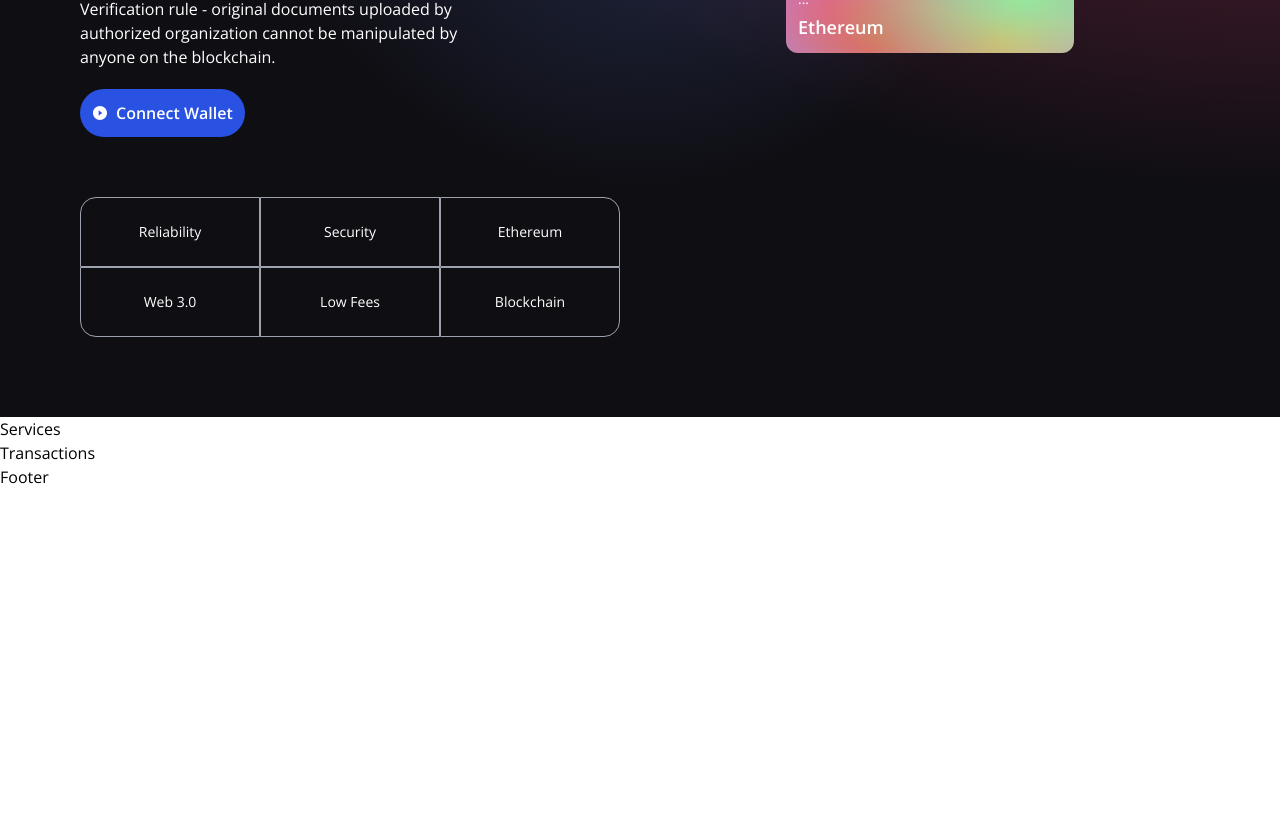
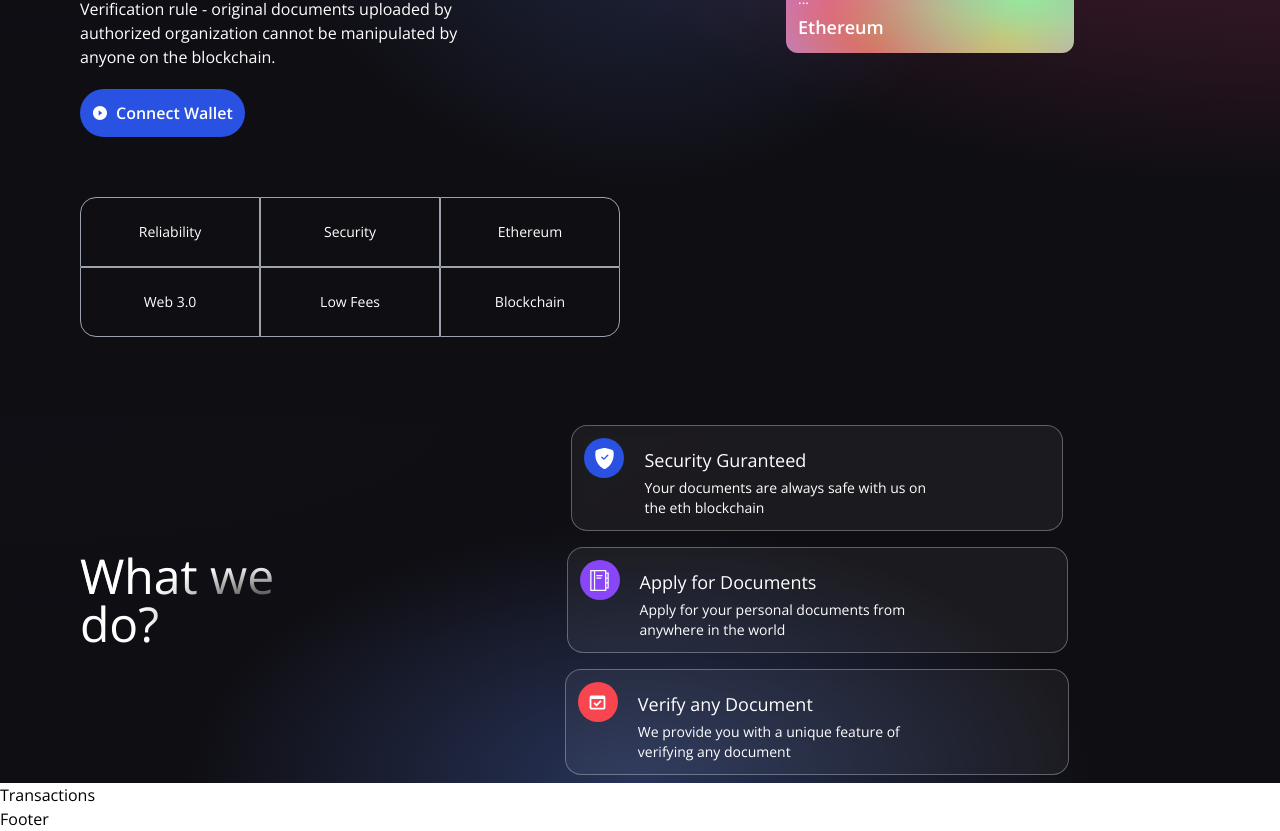
Before and after one commit to varnit-mittal/decentralized_verification, a React (Vite) app in the folder frontend/: page / in a window 1280 px wide. Shown: the part 367-1198 px from the top of the page. Before the commit the page ends 856 px from the top, so only its background shows below. Built offline with nearby package versions, Linux system fonts and the light colour scheme.

Commit message:
services added

```diff
--- a/frontend/src/components/Services.jsx
+++ b/frontend/src/components/Services.jsx
@@ -1,6 +1,52 @@
+import React from "react";
+import { BsShieldFillCheck } from "react-icons/bs";
+import { TfiAgenda } from "react-icons/tfi";
+import { MdOutlineDomainVerification } from "react-icons/md";
+
+const ServiceCard=({color,title,icon,subtitle})=>(
+    <div className="flex flex-row justify-start items-start white-glassmorphism p-3 m-2 cursor-pointer hover:shadow-xl">
+    <div className={`w-10 h-10 rounded-full flex justify-center items-center ${color}`}>
+      {icon}
+    </div>
+    <div className="ml-5 flex flex-col flex-1">
+      <h3 className="mt-2 text-white text-lg">{title}</h3>
+      <p className="mt-1 text-white text-sm md:w-9/12">
+        {subtitle}
+      </p>
+    </div>
+  </div>
+)
+
 const Services=()=>{
     return(
-        <h1>Services</h1>
+        <div className="flex w-full justify-center items-center gradient-bg-services">
+            <div className="flex mf:flex-row flex-col items-center justify-between md:p-20 py-12 px-4">
+                <div className="flex-1 flex flex-col justify-start items-start">
+                    <h1 className="text-white text-3xl sm:text-5xl py-2 text-gradient">What we <br /> do?</h1>
+                </div>
+            </div>
+            <div className="flex-1 flex flex-col justify-start items-center">
+                <ServiceCard
+                    color="bg-[#2952E3]"
+                    title="Security Guranteed"
+                    icon={<BsShieldFillCheck fontSize={21} className="text-white" />}
+                    subtitle="Your documents are always safe with us on the eth blockchain"
+                />
+                <ServiceCard
+                    color="bg-[#8945F8]"
+                    title="Apply for Documents"
+                    icon={<TfiAgenda fontSize={21} className="text-white" />}
+                    subtitle="Apply for your personal documents from anywhere in the world"
+                />
+
+                <ServiceCard
+                    color="bg-[#F84550]"
+                    title="Verify any Document"
+                    icon={<MdOutlineDomainVerification fontSize={21} className="text-white" />}
+                    subtitle="We provide you with a unique feature of verifying any document"
+                />
+            </div>
+        </div>
     )
 }
 
```
